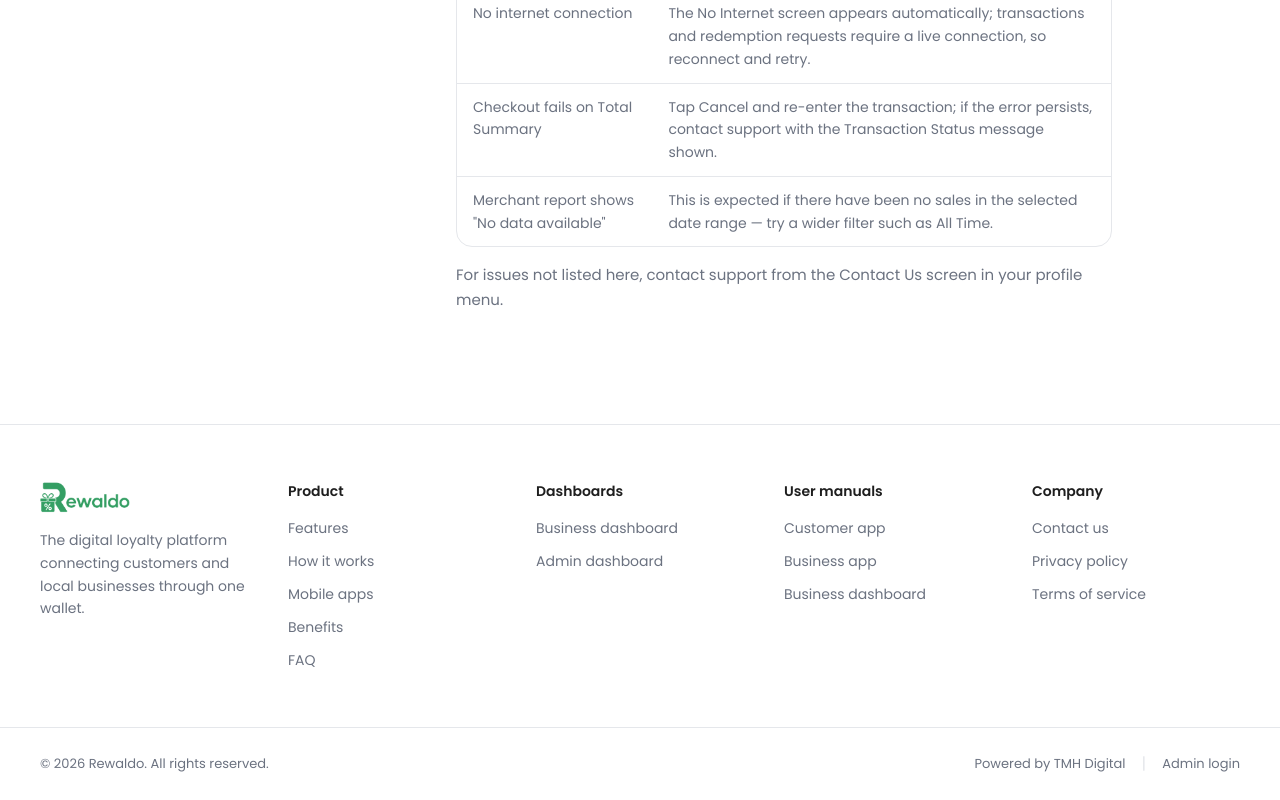
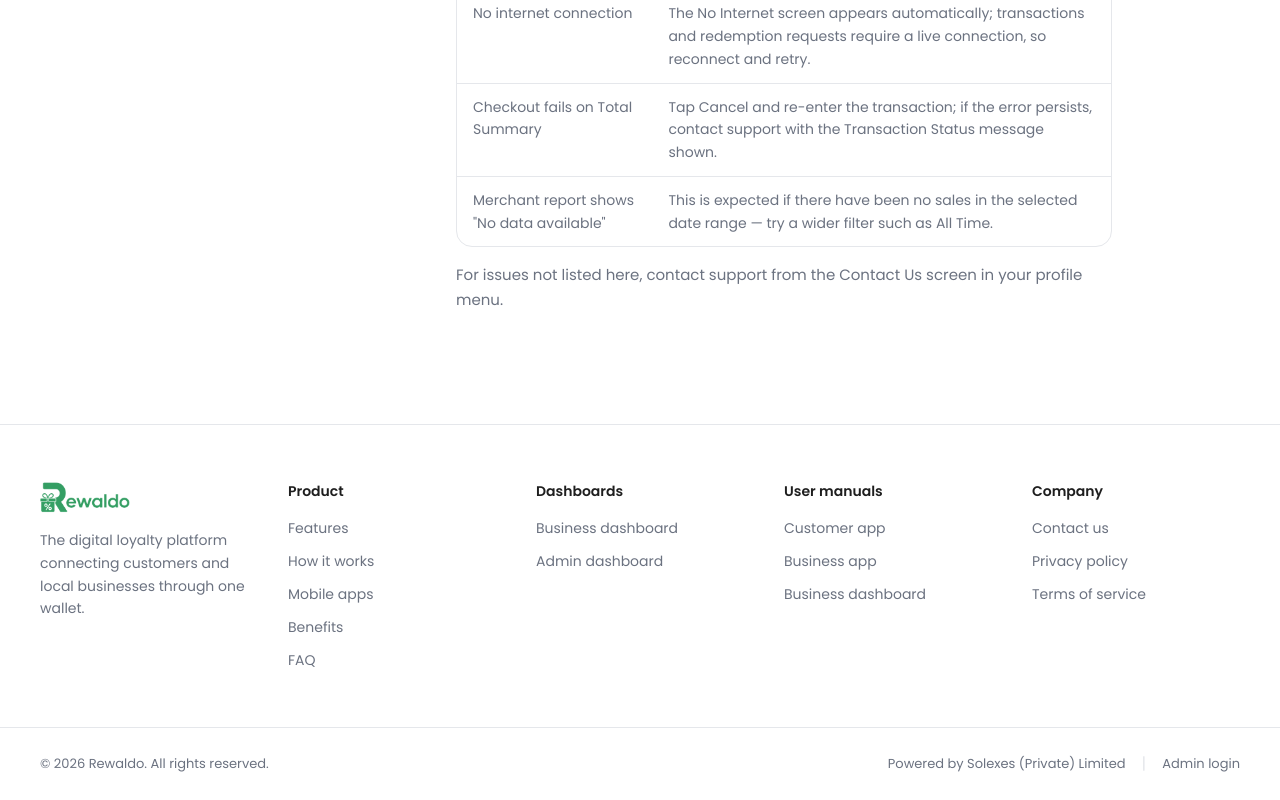
Before and after one commit to tmhdigital/loyalty-landing, a React (Vite) app: page /manuals/business-app in a window 1280 px wide. Shown: the part 4601-5401 px from the top of the page. Built offline with nearby package versions, Linux system fonts and the light colour scheme.

Commit message:
admin env added

```diff
--- a/src/components/Footer.jsx
+++ b/src/components/Footer.jsx
@@ -67,7 +67,7 @@
             © {new Date().getFullYear()} Rewaldo. All rights reserved.
           </p>
           <div className="flex items-center gap-4">
-            <p className="text-[13px] text-muted">Powered by TMH Digital</p>
+            <p className="text-[13px] text-muted">Powered by <a href="https://solexes.com" target="_blank" rel="noopener noreferrer" className="hover:text-primary">Solexes (Private) Limited</a></p>
             <span className="text-line">|</span>
             {isAdmin ? (
               <button
```
